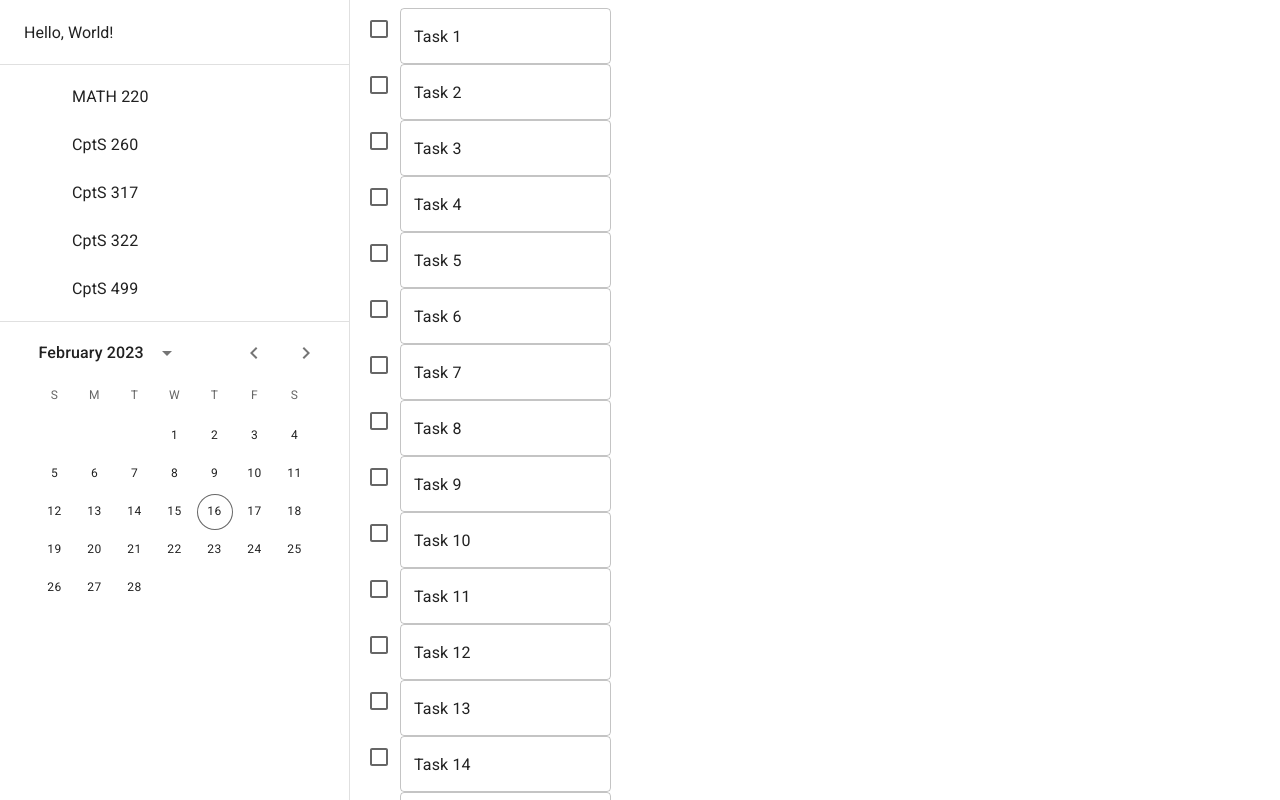
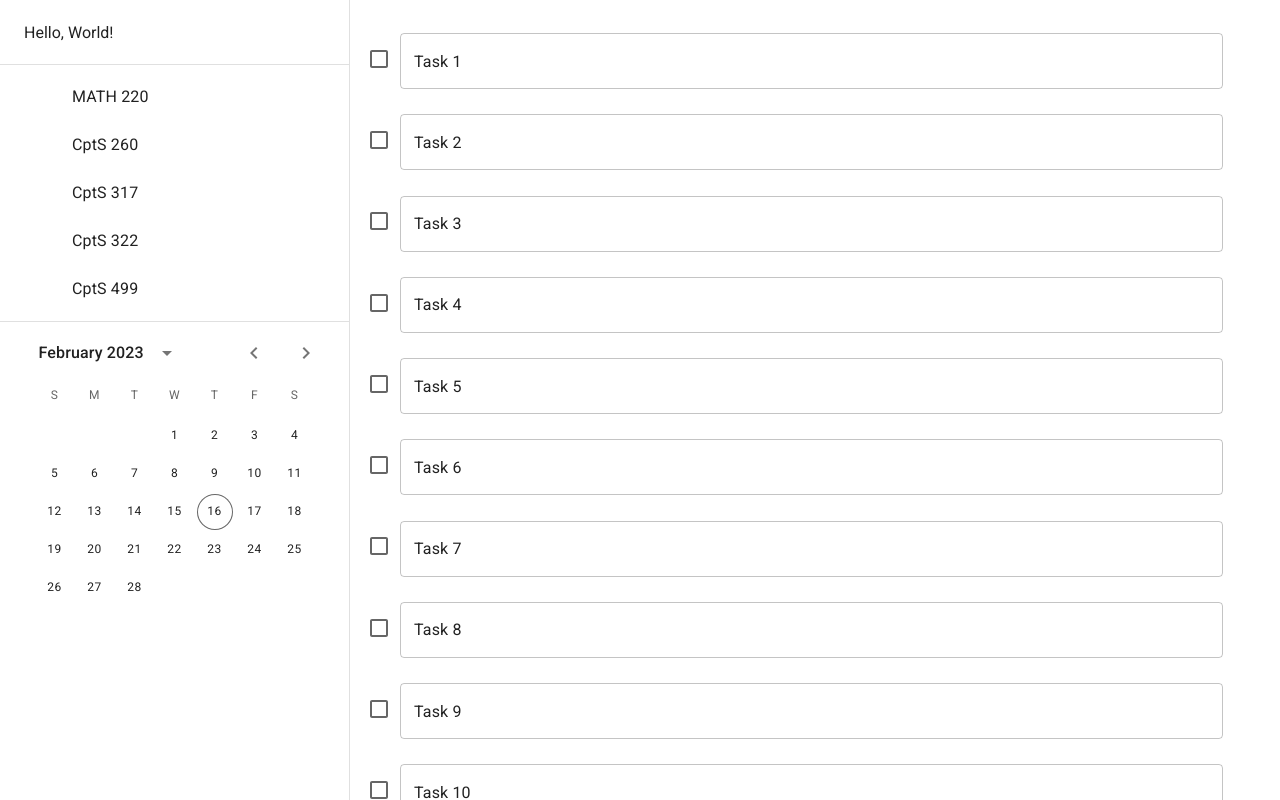
Before and after one commit to ethanvillalovoz/CPTS-322-Five-Guys-One-Chair, a Next.js app in the folder gptask/: page / in a window 1280 px wide. Shown: the top 800 px of the page. Built offline with nearby package versions, Linux system fonts and the light colour scheme.

Commit message:
Separated tasks into its own component

```diff
--- /dev/null
+++ b/gptask/components/Task/Task.js
@@ -0,0 +1,14 @@
+import TextField from '@mui/material/TextField';
+import Checkbox from '@mui/material/Checkbox';
+
+// Good lord styling inline is so horrendous don't do this.
+export default function Task({ task }) {
+    return (
+        <div className="horizontalParent">
+            <Checkbox style={{marginTop: 30}} />
+            <div style={{width: '90%'}}>
+                <TextField defaultValue={task} fullWidth />
+            </div>
+        </div>
+    );
+}
--- a/gptask/components/TaskList/TaskList.js
+++ b/gptask/components/TaskList/TaskList.js
@@ -1,14 +1,10 @@
-import TextField from '@mui/material/TextField';
-import Checkbox from '@mui/material/Checkbox';
+import Task from '../Task/Task';
 
 export default function TaskList({ tasks }) {
     return (
-        <div >
+        <div>
             {tasks.map((task) => (
-                <div className="horizontalParent" key={task}>
-                    <Checkbox />
-                    <TextField defaultValue={task} />
-                </div>
+                <Task key={task} task={task}/>
             ))}
         </div>
     );
```
